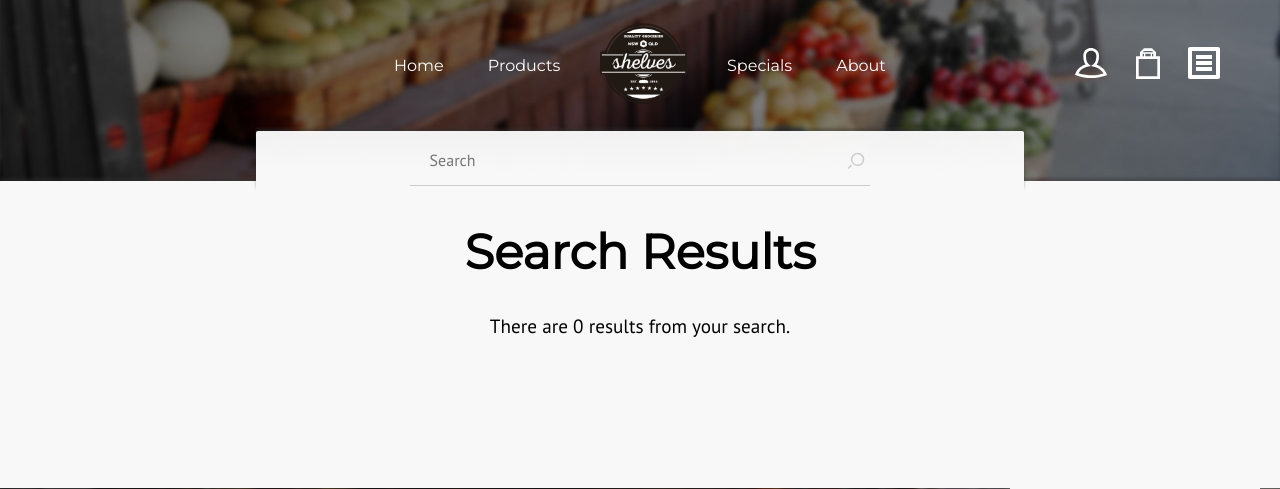
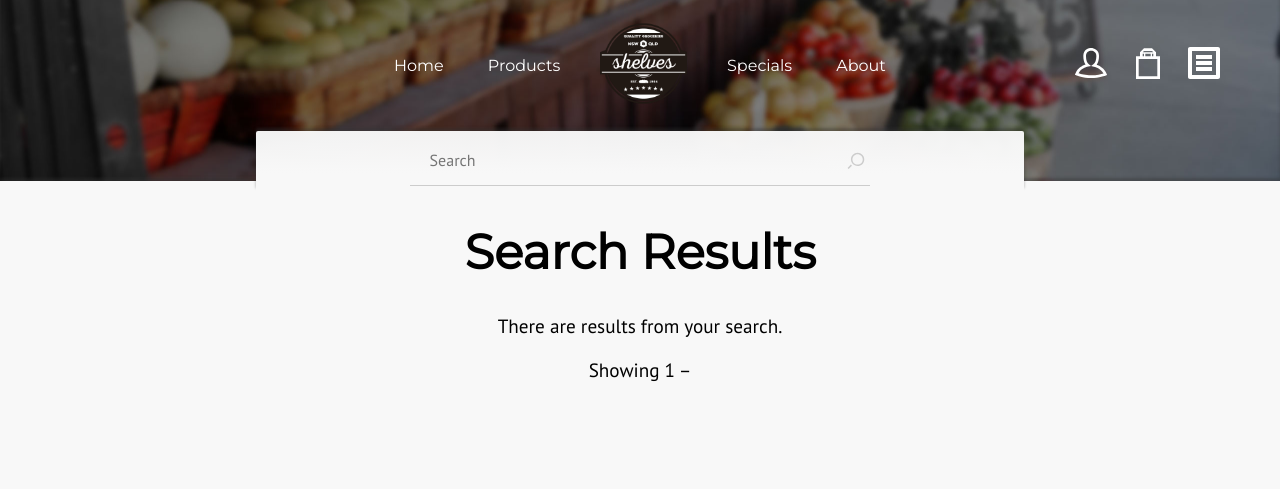
Before and after one commit to diagramatics/shelves, a PHP site: page /search in a window 1280 px wide. Shown: the top 489 px of the page. Run offline with PHP 8.4, Linux system fonts and the light colour scheme; data that the repository does not hold is empty.

Commit message:
Search pagination

```diff
--- a/app/controllers/SearchController.php
+++ b/app/controllers/SearchController.php
@@ -3,13 +3,18 @@
 class SearchController extends Controller {
   public function index() {
     $search = !empty($_GET['q']) ? $_GET['q'] :  '';
-    $offset = !empty($_GET['n']) ? $_GET['n'] : 0;
+    $offset = (!empty($_GET['n']) ? $_GET['n'] : 0);
 
     // Query the result according to the search query and the offset
     $query = $this->database->getValues("Product", "", [
       ['prodName', 'LIKE', '%'.$search.'%']
     ], [
-      'ORDER BY prodName ASC LIMIT 20 OFFSET '.$offset
+      'ORDER BY prodName ASC LIMIT 20 OFFSET '.$offset  * 20
+    ]);
+    $count = $this->database->getValue("Product", ["COUNT(prodName) AS count"], [
+      ['prodName', 'LIKE', '%'.$search.'%']
+    ], [
+      'ORDER BY prodName'
     ]);
 
     // Make models out of the results
@@ -25,7 +30,8 @@ class SearchController extends Controller {
       'title' => 'Search Results',
       'q' => $search,
       'n' => $offset,
-      'results' => $products
+      'results' => $products,
+      'count' => $count->count
     ]);
   }
 }
--- a/app/views/products/product.php
+++ b/app/views/products/product.php
@@ -1,7 +1,7 @@
 <?php if(!empty($data['product'])): ?>
 <section class="single-product">
   <div class="single-product-info single-product-info--left">
-    <img src="<?= $data['product']->getImage() ?>" class="product-image" />
+    <img src="<?= $data['product']->getImage() ?>" class="product-image" alt="<?= $data['product']->getName() ?>"/>
   </div>
   <div class="single-product-info single-product-info--right">
     <header>
--- a/app/views/search/index.php
+++ b/app/views/search/index.php
@@ -1,7 +1,8 @@
 <section class="search">
   <header>
     <h1 class="product-categories-name">Search Results</h1>
-    <p class="specials-desc">There <?= count($data['results']) != 1 ? 'are' : 'is' ?> <?= count($data['results']) ?> result<?= count($data['results']) != 1 ? 's' : '' ?> from your search.</p>
+    <p class="specials-desc">There <?= $data['count'] != 1 ? 'are' : 'is' ?> <?= $data['count'] ?> result<?= $data['count'] != 1 ? 's' : '' ?> from your search.</p>
+    <p class="specials-desc">Showing <?= (20 * $data['n']) + 1 ?> – <?= min((20 * (max($data['n'], 1) + 1)), $data['count']) ?></p>
   </header>
 
   <div class="block-grid">
@@ -15,10 +16,10 @@
     <?php endforeach ?>
   </div>
 
-  <?php if (count($data['results']) > 20 + (20 * $data['n'])): ?>
-    <a href="?q=<?= $data['q'] ?>&n=<?= $data['n'] + 1 ?>">Next</a>
+  <?php if ($data['n'] > 0): ?>
+    <a class="search-result-previous" href="?q=<?= $data['q'] ?>&n=<?= $data['n'] - 1 ?>">Previous</a>
   <?php endif ?>
-  <?php if ($data['n'] > 0): ?>
-    <a href="?q=<?= $data['q'] ?>&n=<?= $data['n'] - 1 ?>">Previous</a>
+  <?php if ($data['count'] > 20 + (20 * $data['n'])): ?>
+    <a class="search-result-next" href="?q=<?= $data['q'] ?>&n=<?= $data['n'] + 1 ?>">Next</a>
   <?php endif ?>
 </section>
```
